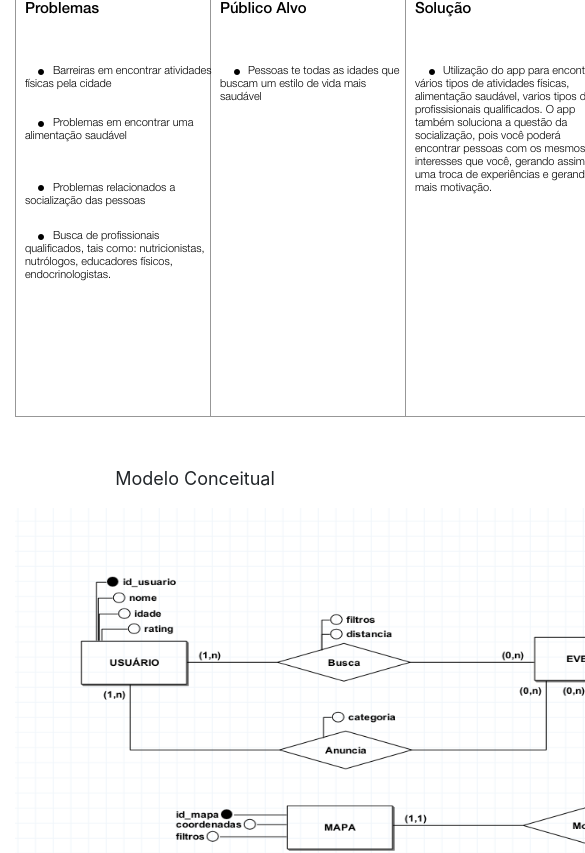
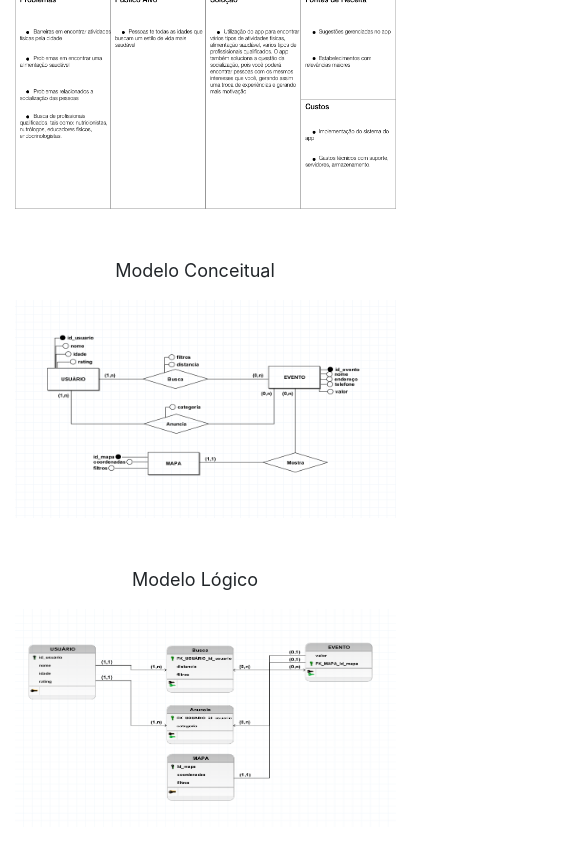
Before and after one commit to mvelosos/Health-City-WebsiteProject, a website with bundled scripts: page index.html in a window 390 px wide. Shown: the part 7055-7908 px from the top of the page, 585 px wide, since content can reach past the window. Built offline with nearby package versions, Linux system fonts and the light colour scheme; a web font is replaced by a local one.

Commit message:
Update responsive img

```diff
--- a/css/style.css
+++ b/css/style.css
@@ -184,6 +184,39 @@ header.masthead .device-container .screen img {
   height: 550px;
   width: 270px;
   margin-bottom: 75px;
+}
+
+.img-resize{
+  height: 426px;
+  width: 781px;
+}
+
+@media (max-width: 992px) {
+  .img-resize{
+    height: 350px;
+    width: 641px;
+  }
+}
+
+@media (max-width: 768px) {
+  .img-resize{
+    height: 295px;
+    width: 541px;
+  }
+}
+
+@media (max-width: 600px) {
+  .img-resize{
+    height: 262px;
+    width: 481px;
+  }
+}
+
+@media (max-width: 500px) {
+  .img-resize{
+    height: 218px;
+    width: 381px;
+  }
 }
 
 @media (min-width: 992px) {
--- a/index.html
+++ b/index.html
@@ -137,13 +137,13 @@
         </div>
         <div class="row text-center">
           <div class="col-lg-4">
-            <img class="img-app" src="img/app_splash.png" alt="">
+            <img class="img-app" src="img/app_splash.png" alt="App Splash">
           </div>
           <div class="col-lg-4">
-            <img class="img-app" src="img/app_home.png" alt="">
+            <img class="img-app" src="img/app_home.png" alt="App Home">
           </div>
           <div class="col-lg-4">
-            <img class="img-app" src="img/app_settings.png" alt="">
+            <img class="img-app" src="img/app_settings.png" alt="App Settings">
           </div>
         </div>
       </div>
@@ -158,11 +158,13 @@
         </div>
         <div class="text-center mt-5">
           <p>Canvas</p>
-          <img src="img/canvas.png" alt="">
+          <img class="img-resize" src="img/canvas.png" alt="Img Canvas">
+
           <p class="mt-5">Modelo Conceitual</p>
-          <img src="img/modelo_conceitual.png" alt="" width="781px" height="426px">
+          <img class="img-resize" src="img/modelo_conceitual.png" alt="Img Modelo Conceitual">
+
           <p class="mt-5">Modelo Lógico</p>
-          <img src="img/modelo_logico.png" alt="" width="781px" height="426px">
+          <img class="img-resize" src="img/modelo_logico.png" alt="Img Modelo Lógico">
         </div>
       </div>
     </section>
```
Also changed, not shown: css/style.min.css.
